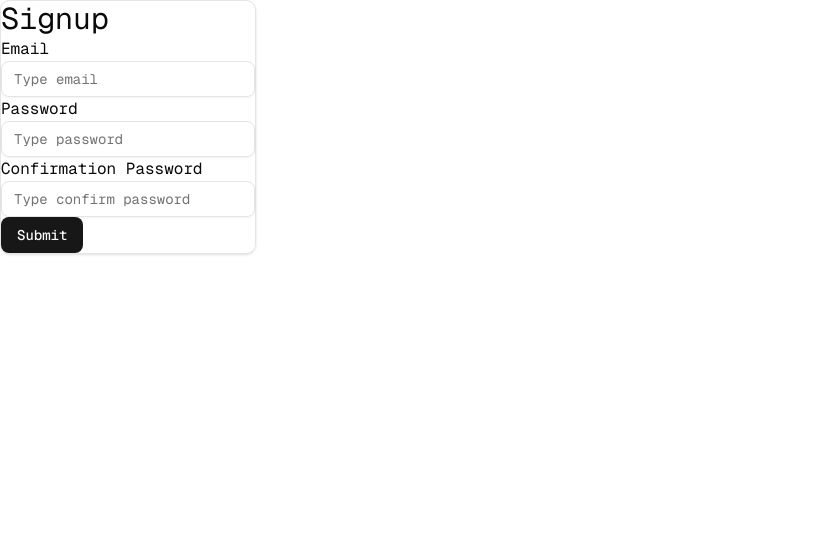
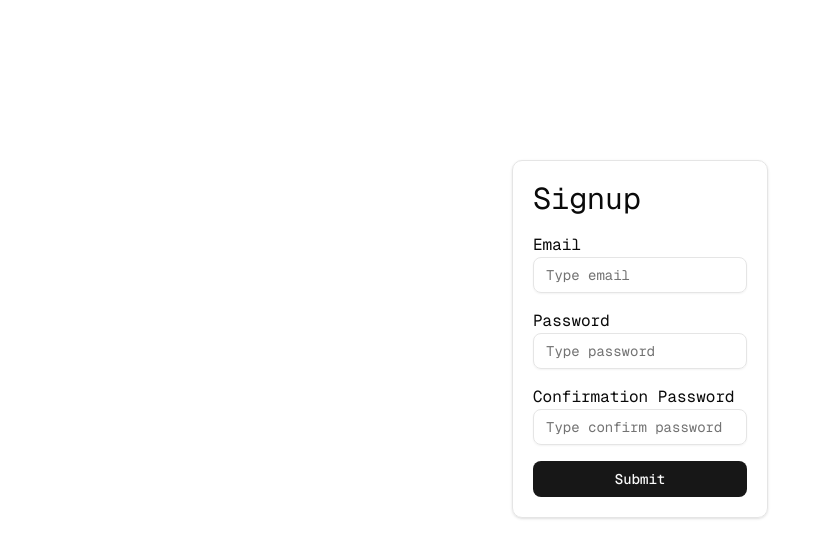
Before and after one commit to abdi-class/jcwd0712-todo-app, a Next.js app: page /signup in a window 1280 px wide. Shown: the top 558 px of the page, without its empty margins (0-831 px from the left). Built offline with nearby package versions, Linux system fonts and the light colour scheme.

Commit message:
create signup

```diff
--- a/src/app/signup/page.tsx
+++ b/src/app/signup/page.tsx
@@ -26,13 +26,13 @@ const SignupPage = () => {
   };
 
   return (
-    <div className="w-64 border shadow rounded-lg">
+    <div className="w-64 m-auto my-40 p-5 border shadow rounded-lg">
       <h1 className="text-3xl">Signup</h1>
-      <div>
+      <div className="my-4">
         <label>Email</label>
         <Input type="email" placeholder="Type email" ref={inputEmailRef} />
       </div>
-      <div>
+      <div className="my-4">
         <label>Password</label>
         <Input
           type="password"
@@ -40,7 +40,7 @@ const SignupPage = () => {
           ref={inputPasswordRef}
         />
       </div>
-      <div>
+      <div className="my-4">
         <label>Confirmation Password</label>
         <Input
           type="password"
@@ -48,7 +48,7 @@ const SignupPage = () => {
           ref={inputConfirmPasswordRef}
         />
       </div>
-      <Button type="button" onClick={onSignup}>
+      <Button type="button" onClick={onSignup} className="w-full">
         Submit
       </Button>
     </div>
```
